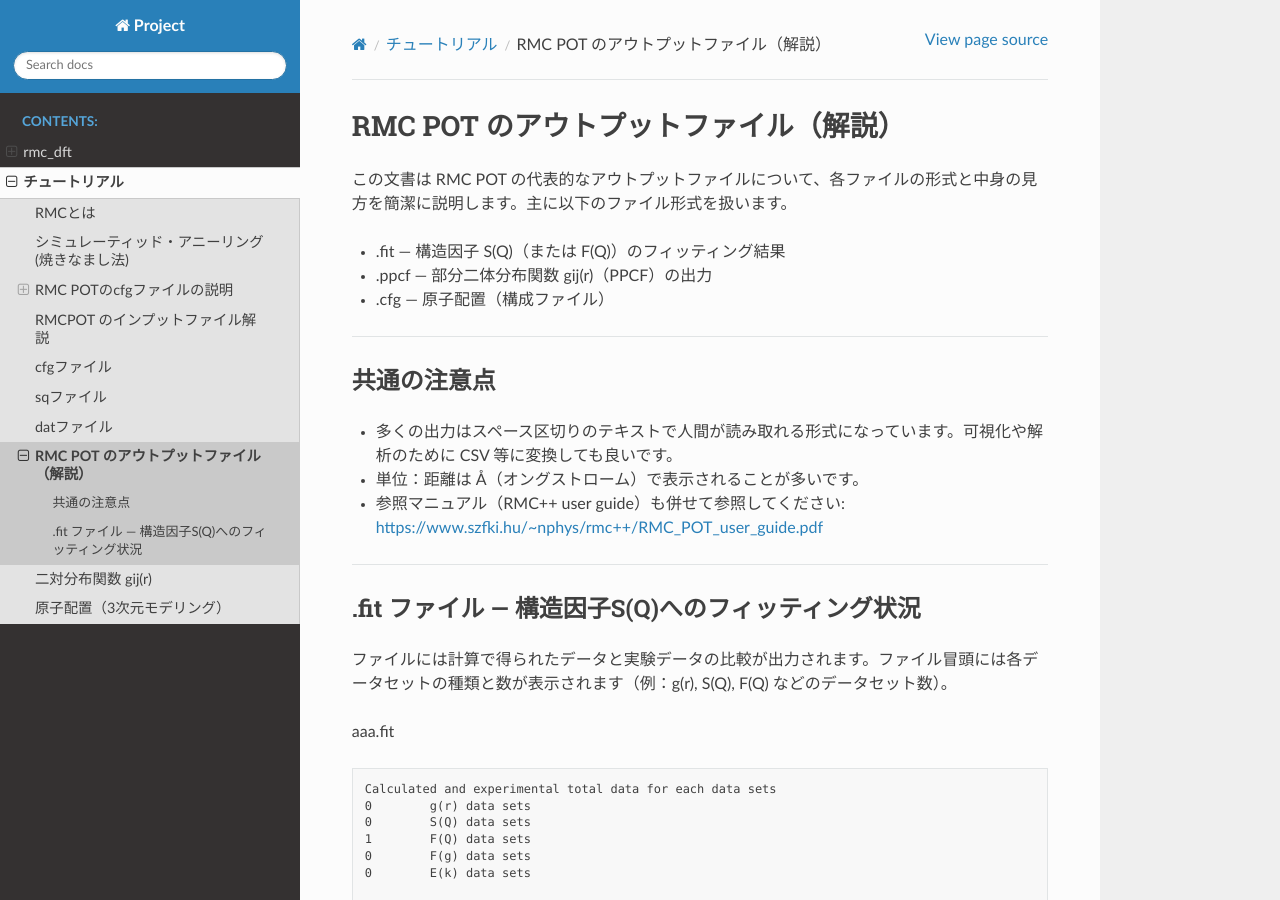
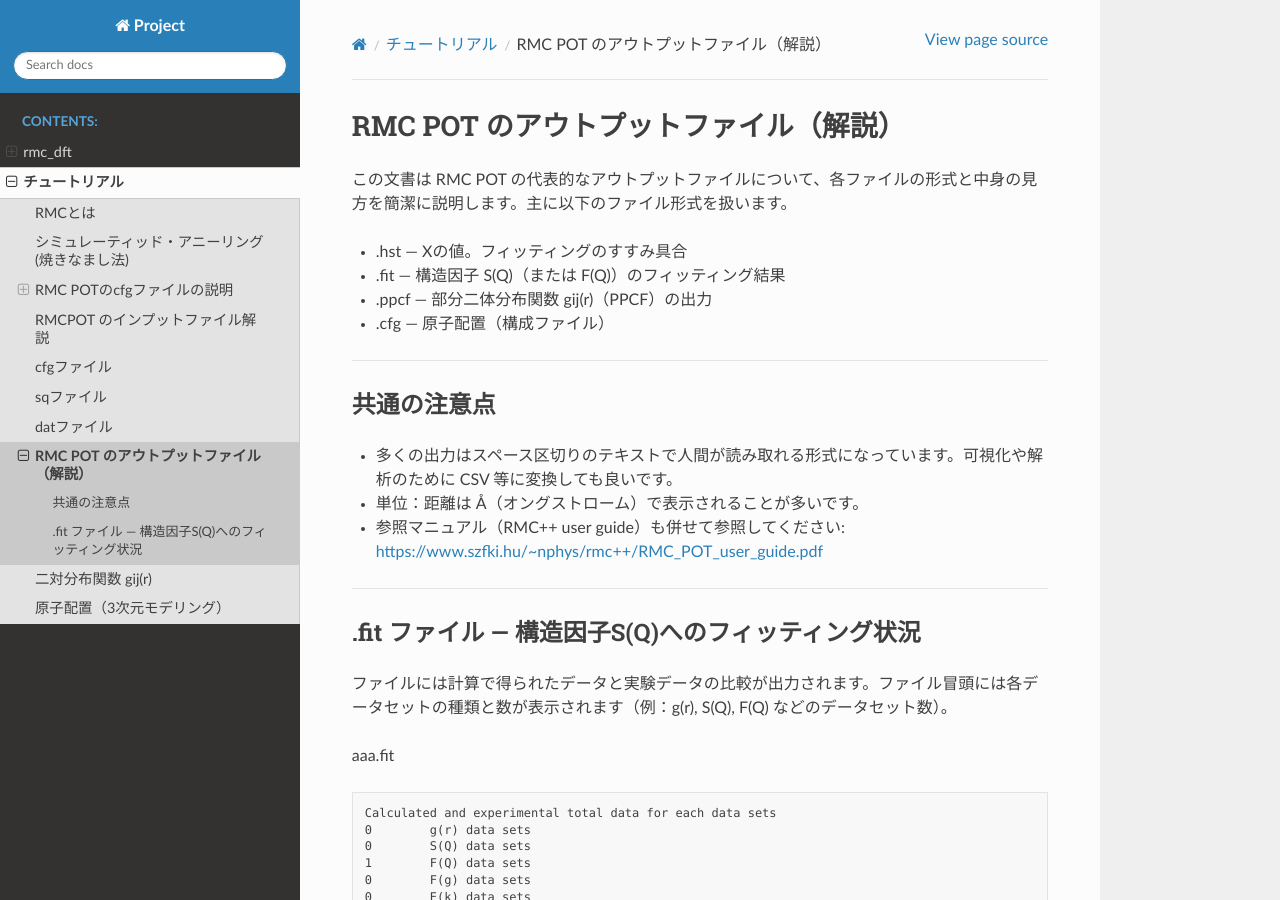
Before and after one commit to ohara-lab-su/rmc_dft, a Sphinx documentation site: the page built from docs/tutorials/rmcpot_output_explained.md, in a window 1280 px wide and 900 px high. Built offline with Sphinx 7.4.7 and the Read the Docs theme 3.1.0, drawn with Linux system fonts in a browser that asks for light colours.

Commit message:
Update rmcpot_output_explained.md with file formats
Added explanation for RMC POT output file formats.

```diff
--- a/docs/tutorials/rmcpot_output_explained.md
+++ b/docs/tutorials/rmcpot_output_explained.md
@@ -2,6 +2,7 @@
 
 この文書は RMC POT の代表的なアウトプットファイルについて、各ファイルの形式と中身の見方を簡潔に説明します。主に以下のファイル形式を扱います。
 
+- .hst — Χの値。フィッティングのすすみ具合
 - .fit — 構造因子 S(Q)（または F(Q)）のフィッティング結果
 - .ppcf — 部分二体分布関数 gij(r)（PPCF）の出力
 - .cfg — 原子配置（構成ファイル）
```
